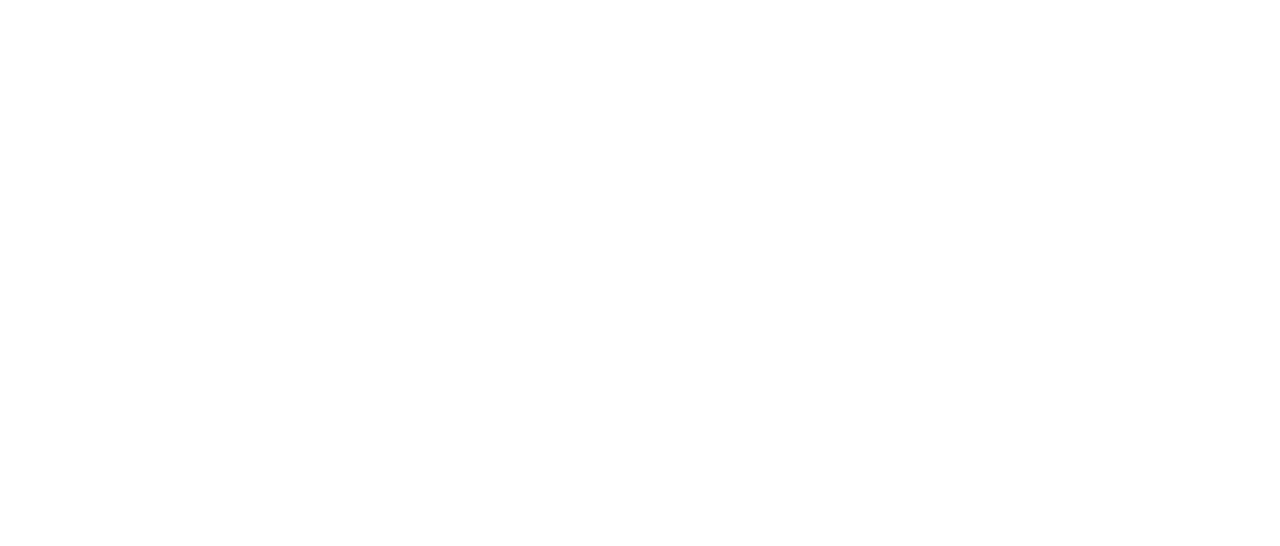
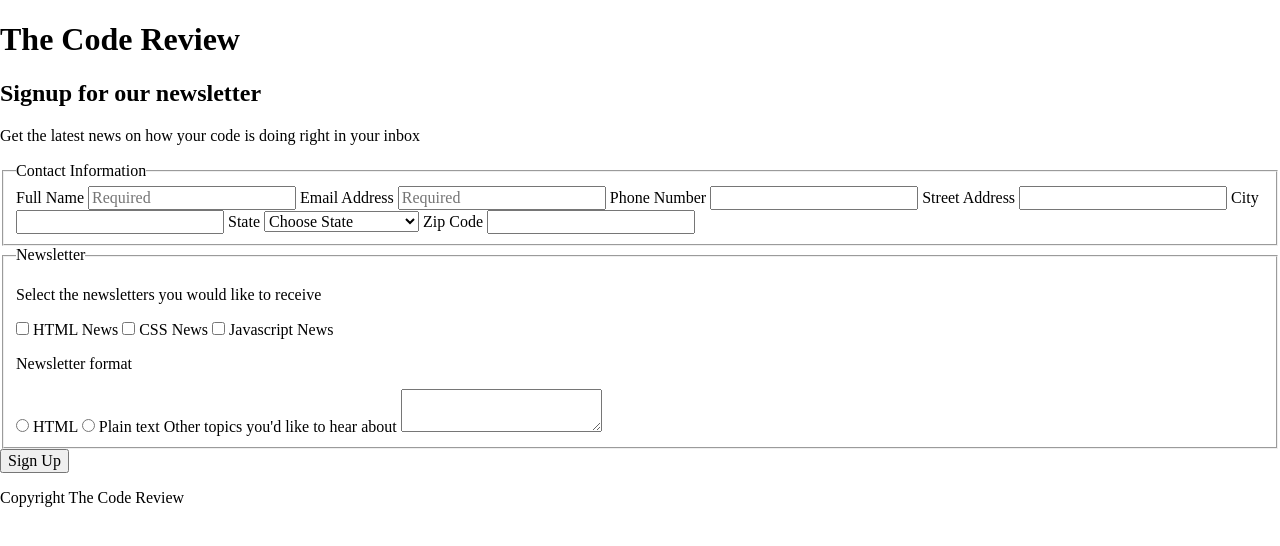
Before and after one commit to cmstone-fullsail/fewd-project-3, a plain HTML site: page index.html in a window 1280 px wide. Drawn offline with Linux system fonts and the light colour scheme.

Commit message:
Add body content and structure

```diff
--- a/index.html
+++ b/index.html
@@ -9,6 +9,136 @@
     <title>Document</title>
 </head>
 <body>
+    <header>
 
+        <h1>The Code Review</h1>
+
+        <h2>Signup for our newsletter</h2>
+        <p>Get the latest news on how your code is doing right in your inbox</p>
+
+    </header>
+
+    <main>
+
+        <form action="index.html" method="POST">
+
+            <fieldset>
+
+                <legend>Contact Information</legend>
+
+                <label for="name">Full Name</label>
+                <input type="text" id="name" name="user_name" placeholder="Required">
+
+                <label for="email">Email Address</label>
+                <input type="email" id="email" name="user_email" placeholder="Required">
+
+                <label for="phone">Phone Number</label>
+                <input type="tel" id="phone" name="user_phone">
+
+                <label for="address">Street Address</label>
+                <input type="text" id="address" name="user_address">
+
+                <label for="city">City</label>
+                <input type="text" id="city" name="user_city">
+
+                <label for="state">State</label>
+                <select id="state" name="user_state">
+                    <option value="" disabled selected hidden>Choose State</option>
+                    <option value="alabama">Alabama</option>
+                    <option value="alaska">Alaska</option>
+                    <option value="arizona">Arizona</option>
+                    <option value="arkansas">Arkansas</option>
+                    <option value="california">California</option>
+                    <option value="colorado">Colorado</option>
+                    <option value="connecticut">Connecticut</option>
+                    <option value="delaware">Delaware</option>
+                    <option value="district-of-columbia">District of Columbia</option>
+                    <option value="florida">Florida</option>
+                    <option value="georgia">Georgia</option>
+                    <option value="hawaii">Hawaii</option>
+                    <option value="idaho">Idaho</option>
+                    <option value="illinois">Illinois</option>
+                    <option value="indiana">Indiana</option>
+                    <option value="iowa">Iowa</option>
+                    <option value="kansas">Kansas</option>
+                    <option value="kentucky">Kentucky</option>
+                    <option value="louisiana">Louisiana</option>
+                    <option value="maine">Maine</option>
+                    <option value="maryland">Maryland</option>
+                    <option value="massachusetts">Massachusetts</option>
+                    <option value="michigan">Michigan</option>
+                    <option value="minnesota">Minnesota</option>
+                    <option value="mississippi">Mississippi</option>
+                    <option value="missouri">Missouri</option>
+                    <option value="montana">Montana</option>
+                    <option value="nebraska">Nebraska</option>
+                    <option value="nevada">Nevada</option>
+                    <option value="new-Hampshire">New Hampshire</option>
+                    <option value="new-Jersey">New Jersey</option>
+                    <option value="new-York">New York</option>
+                    <option value="north-carolina">North Carolina</option>
+                    <option value="north-dakota">North Dakota</option>
+                    <option value="ohio">Ohio</option>
+                    <option value="oklahoma">Oklahoma</option>
+                    <option value="oregon">Oregon</option>
+                    <option value="pennsylvania">Pennsylvania</option>
+                    <option value="rhode-island">Rhode Island</option>
+                    <option value="south-carolina">South Carolina</option>
+                    <option value="south-dakota">South Dakota</option>
+                    <option value="tennessee">Tennessee</option>
+                    <option value="texas">Texas</option>
+                    <option value="utah">Utah</option>
+                    <option value="vermont">Vermont</option>
+                    <option value="virginia">Virginia</option>
+                    <option value="washington">Washington</option>
+                    <option value="west-virginia">West Virginia</option>
+                    <option value="wisconsin">Wisconsin</option>
+                    <option value="wyoming">Wyoming</option>
+                </select>
+
+                <label for="zip">Zip Code</label>
+                <input type="number" id="zip" name="user_zip">
+
+            </fieldset>
+
+            <fieldset>
+
+                <legend>Newsletter</legend>
+
+                <p>Select the newsletters you would like to receive</p>
+
+                <input type="checkbox" id="html-news" value="html-news" name="user-newsletter">
+                <label for="html-news">HTML News</label>
+
+                <input type="checkbox" id="css-news" value="css-news" name="user-newsletter">
+                <label for="css-news">CSS News</label>
+
+                <input type="checkbox" id="javascript-news" value="javascript-news" name="user-newsletter">
+                <label for="javascript-news">Javascript News</label>
+
+                <p>Newsletter format</p>
+
+                <input type="radio" id="html" value="html" name="user_format">
+                <label for="html">HTML</label>
+
+                <input type="radio" id="plain-text" value="plain-text" name="user_format">
+                <label for="plain-text">Plain text</label>
+
+                <label for="topics">Other topics you'd like to hear about</label>
+                <textarea id="topics" name="topics"></textarea>
+
+            </fieldset>
+
+            <button type="submit">Sign Up</button>
+
+        </form>
+
+    </main>
+
+    <footer>
+
+        <p>Copyright The Code Review</p>
+
+    </footer>
 </body>
 </html>
```
